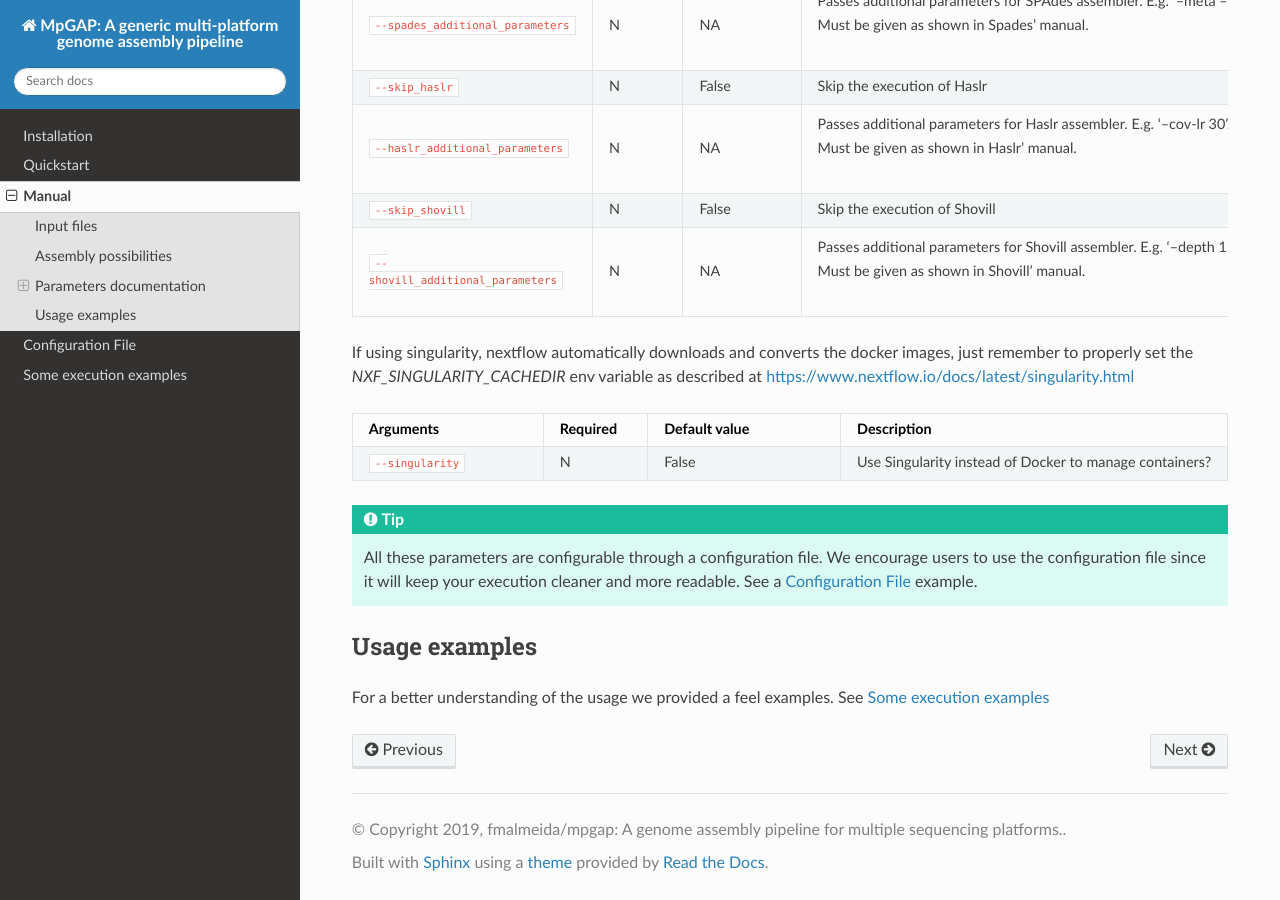
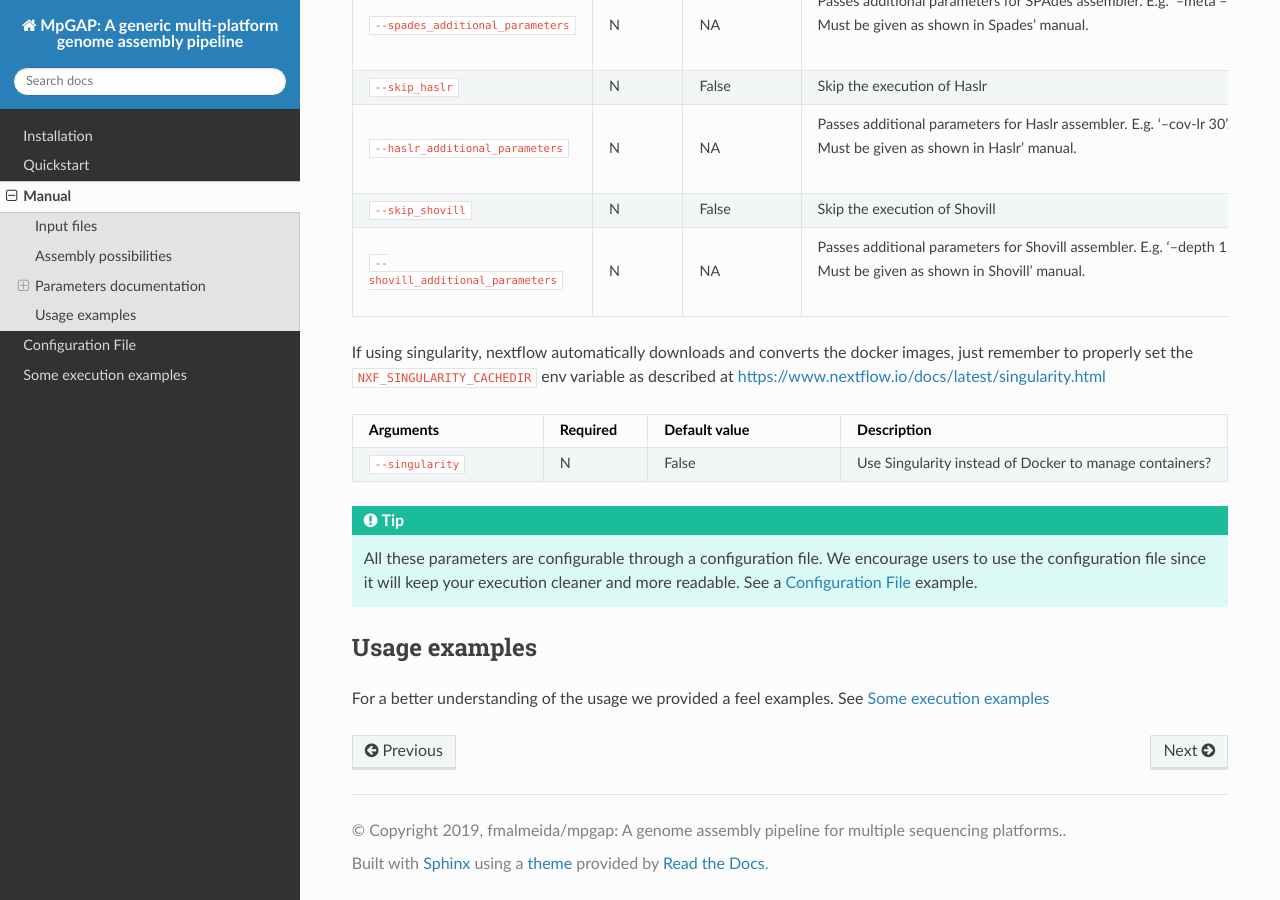
Before and after one commit to fmalmeida/MpGAP, a Sphinx documentation site: the page built from docs/manual.rst, in a window 1280 px wide and 900 px high, scrolled down 3792 px. Built offline with Sphinx 7.4.7 and the Read the Docs theme 2.0.0, drawn with Linux system fonts in a browser that asks for light colours.

```diff
--- a/docs/manual.rst
+++ b/docs/manual.rst
@@ -285,7 +285,7 @@ Advanced assembler customization options
 Container manager
 """""""""""""""""
 
-If using singularity, nextflow automatically downloads and converts the docker images, just remember to properly set the `NXF_SINGULARITY_CACHEDIR` env variable as described at https://www.nextflow.io/docs/latest/singularity.html
+If using singularity, nextflow automatically downloads and converts the docker images, just remember to properly set the ``NXF_SINGULARITY_CACHEDIR`` env variable as described at https://www.nextflow.io/docs/latest/singularity.html
 
 .. list-table::
    :widths: 20 10 20 30
```
